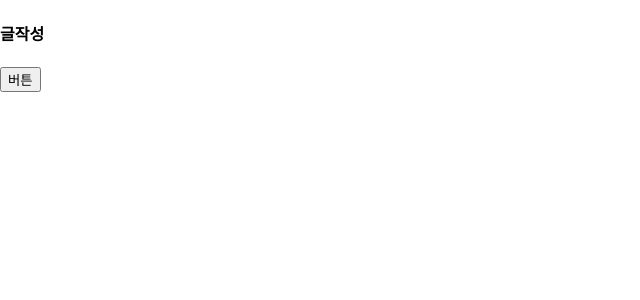
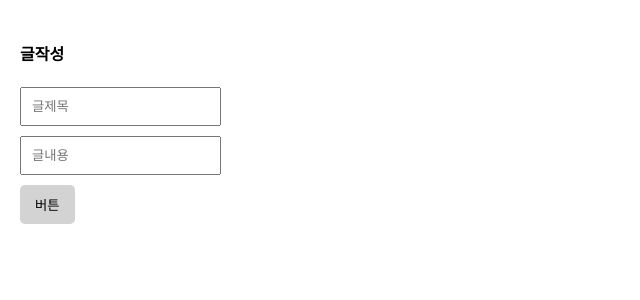
Before and after one commit to Dongun614/forum, a Next.js app: page /write in a window 1280 px wide. Shown: the top 300 px of the page, without its empty margins (0-640 px from the left). Built offline with nearby package versions, Linux system fonts and the light colour scheme.

Commit message:
feat: post 기능 완성

```diff
--- a/app/globals.css
+++ b/app/globals.css
@@ -6,6 +6,7 @@ body{
   background: rgb(249, 250, 255);
   padding: 10px;
 }
+
 .list-item {
   background: white;
   border-radius: 10px;
@@ -13,12 +14,30 @@ body{
   margin-bottom: 5px;
   box-shadow: rgb(224, 224, 224) 0px 2px 4px 0px;
 }
+
 .list-item h4 {
   font-size: 20px;
   font-weight: 800;
   margin: 0;
 }
+
 .list-item p {
   color: grey;
   margin : 5px 0px;
 }
+
+.p-20 {
+  padding: 20px;
+}
+input {
+  box-sizing: border-box;
+  padding: 10px;
+  display: block;
+  margin-bottom: 10px;
+}
+button {
+  padding: 10px 15px;
+  background: lightgray;
+  border: none;
+  border-radius: 5px;
+}
--- a/app/write/page.js
+++ b/app/write/page.js
@@ -1,8 +1,10 @@
 export default function Write(){
     return (
-        <div>
+        <div className="p-20">
             <h4>글작성</h4>
-            <form action="/api/test" method="POST">
+            <form action="/api/post/new" method="POST">
+                <input name="title" placeholder="글제목"/>
+                <input name="content" placeholder="글내용"/>
                 <button type="submit">버튼</button>
             </form>
         </div>
--- /dev/null
+++ b/pages/api/post/new.js
@@ -0,0 +1,20 @@
+import { connectDB } from "@/util/database";
+
+export default async function handler(req, res) {
+    if (req.method == "POST") {
+        const client = await connectDB;
+        console.log(res.body)
+        if(req.body.title == '' || req.body.content == ''){
+            return res.status(500).json("너 제목 왜 안씀")
+        }
+
+        try{
+            const db = client.db("forum")
+            let result = await db.collection('post').insertOne(req.body)
+        } catch(error){
+            return res.status(500).json("DB 에러")
+        }
+
+        return res.status(200).redirect('/list')
+    }
+}
--- a/pages/api/test.js
+++ b/pages/api/test.js
@@ -6,7 +6,7 @@ export default async function handler(요청, 응답){
     let result = await db.collection('post').find().toArray()
 
     if(요청.method == "POST"){
-        응답.status(200).json('처리완료')
+        응답.status(200).json( 요청.body )
     }
 
     응답.status(200).json({result})
--- /dev/null
+++ b/pages/api/time.js
@@ -0,0 +1,4 @@
+export default function handler(req, res){
+    const currentTime = new Date();
+    res.status(200).json({ time : currentTime})
+}
```
